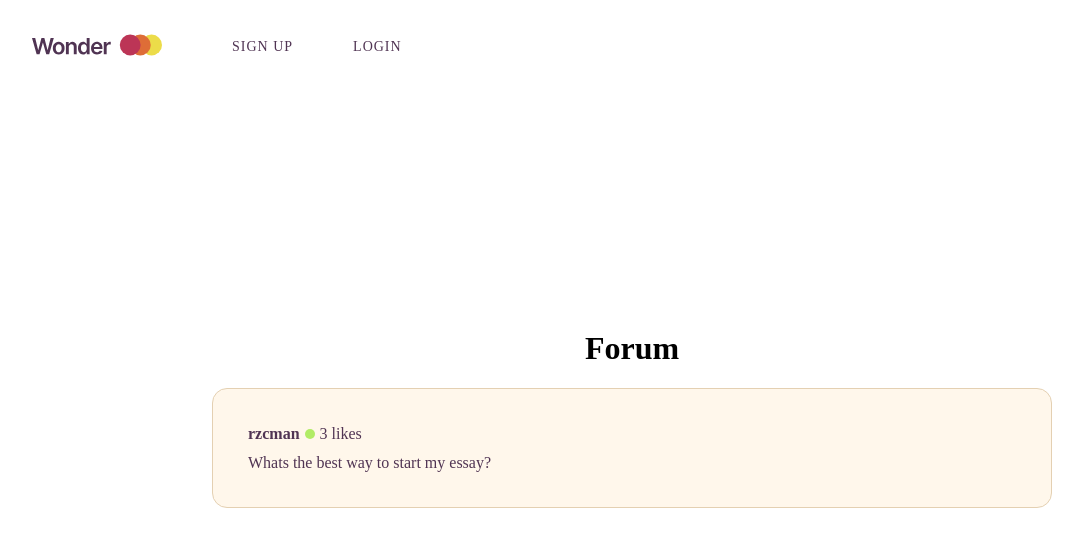
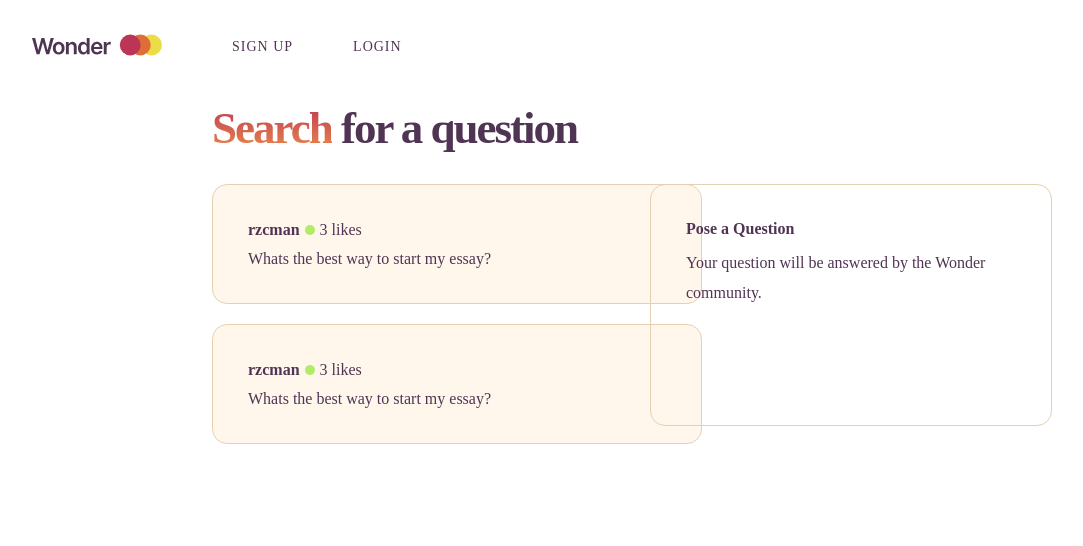
Before and after one commit to wyattlake/hackathon-site, a Next.js app: page /forum in a window 1280 px wide. Shown: the top 546 px of the page, without its empty margins (8-1091 px from the left). Built offline with nearby package versions, Linux system fonts and the light colour scheme.

Commit message:
Added comment module

```diff
--- a/package.json
+++ b/package.json
@@ -12,6 +12,7 @@
     "next": "12.3.1",
     "react": "18.2.0",
     "react-dom": "18.2.0",
+    "react-hook-form": "^7.37.0",
     "typewriter-effect": "^2.19.0"
   },
   "devDependencies": {
--- a/pages/forum.tsx
+++ b/pages/forum.tsx
@@ -3,7 +3,8 @@ import Head from "next/head";
 import Image from "next/image";
 import { CommentSmall } from "../components/CommentSmall";
 import { Navbar } from "../components/Navbar";
-import styles from "../styles/Home.module.css";
+import styles from "../styles/Forum.module.css";
+import { useForm } from "react-hook-form";
 
 const Forum: NextPage = () => {
     return (
@@ -14,10 +15,19 @@ const Forum: NextPage = () => {
             </Head>
             <main className={styles.main}>
                 <Navbar style={{ position: "absolute", top: 0 }} />
-                <div>
-                    <h1>Forum</h1>
+                <div className={styles.mainSection}>
+                    <div className={styles.pageTitle}>
+                        <h1 className={styles.titleGradient}>Search</h1>
+                        <h1 className={styles.title}>&nbsp;for a question</h1>
                     </div>
-                <div className="body">
+                    <div className={styles.commentSection}>
+                        <div className={styles.commentList}>
+                            <CommentSmall
+                                subject="Math"
+                                author="rzcman"
+                                title="Whats the best way to start my essay?"
+                                likes={3}
+                            />
                             <CommentSmall
                                 subject="Math"
                                 author="rzcman"
@@ -25,6 +35,15 @@ const Forum: NextPage = () => {
                                 likes={3}
                             />
                         </div>
+                        <div className={styles.postComment}>
+                            <p className={styles.subtitle}>Pose a Question</p>
+                            <p className={styles.helpText}>
+                                Your question will be answered by the Wonder
+                                community.
+                            </p>
+                        </div>
+                    </div>
+                </div>
             </main>
         </div>
     );
--- a/styles/CommentSmall.module.css
+++ b/styles/CommentSmall.module.css
@@ -3,9 +3,9 @@
     flex-direction: column;
     padding: 35px;
     border-radius: 15px;
-    border: 1.5px solid #E4D0B2;
-    background: #FFF7EB;
-    width: 60vw;
+    border: 1.5px solid #e4d0b2;
+    background: #fff7eb;
+    width: 100%;
 }
 
 .comment > p {
--- a/styles/Forum.module.css
+++ b/styles/Forum.module.css
@@ -8,137 +8,84 @@
     flex: 1;
     display: flex;
     flex-direction: column;
-  justify-content: center;
+    justify-content: flex-start;
     align-items: center;
-}
-
-.footer {
-  display: flex;
-  flex: 1;
-  padding: 2rem 0;
-  border-top: 1px solid #eaeaea;
-  justify-content: center;
-  align-items: center;
-}
-
-.footer a {
-  display: flex;
-  justify-content: center;
-  align-items: center;
-  flex-grow: 1;
-}
-
-.title a {
-  color: #0070f3;
-  text-decoration: none;
-}
-
-.title a:hover,
-.title a:focus,
-.title a:active {
-  text-decoration: underline;
+    height: 100vh;
 }
 
 .title {
-  margin: 0;
-  line-height: 1.15;
-  font-size: 4rem;
+    font-size: 45px;
+    font-weight: 550;
+    letter-spacing: -2px;
+    color: #503453;
 }
 
-.title,
-.description {
-  text-align: center;
+.titleGradient {
+    font-size: 45px;
+    font-weight: 550;
+    letter-spacing: -2px;
+    background: linear-gradient(to bottom, #bc3556, #ec8d49);
+    -webkit-text-fill-color: transparent;
+    -webkit-background-clip: text;
 }
 
-.description {
-  margin: 4rem 0;
-  line-height: 1.5;
-  font-size: 1.5rem;
-}
-
-.code {
-  background: #fafafa;
-  border-radius: 5px;
-  padding: 0.75rem;
-  font-size: 1.1rem;
-  font-family: Menlo, Monaco, Lucida Console, Liberation Mono, DejaVu Sans Mono,
-    Bitstream Vera Sans Mono, Courier New, monospace;
-}
-
-.grid {
+.pageTitle {
     display: flex;
     align-items: center;
-  justify-content: center;
-  flex-wrap: wrap;
-  max-width: 800px;
-}
-
-.card {
-  margin: 1rem;
-  padding: 1.5rem;
-  text-align: left;
-  color: inherit;
-  text-decoration: none;
-  border: 1px solid #eaeaea;
-  border-radius: 10px;
-  transition: color 0.15s ease, border-color 0.15s ease;
-  max-width: 300px;
-}
-
-.card:hover,
-.card:focus,
-.card:active {
-  color: #0070f3;
-  border-color: #0070f3;
-}
-
-.card h2 {
-  margin: 0 0 1rem 0;
-  font-size: 1.5rem;
-}
-
-.card p {
-  margin: 0;
-  font-size: 1.25rem;
-  line-height: 1.5;
-}
-
-.logo {
-  height: 1em;
-  margin-left: 0.5rem;
-}
-
-.comment {
-  border: 1px solid black;
-  border-radius: 20px;
-  padding: 20px;
-  display: flex;
     flex-direction: row;
 }
 
-.commentInfo {
+.mainSection {
     display: flex;
     flex-direction: column;
-  text-align: right;
-  padding-left: 10px;
-  flex-shrink: 0;
+    width: 70%;
+    height: 100%;
 }
 
-.commentMain {
-  padding-left: 30px;
+.subtitle {
+    color: #503453;
+    font-weight: 550;
+    margin: 0px;
+}
+
+.commentSection {
+    display: flex;
+    flex-direction: row;
+    justify-content: stretch;
+    align-items: stretch;
+    width: 100%;
+    height: 100%;
+    min-width: 0;
+}
+
+.postComment {
     display: flex;
     flex-direction: column;
-  align-self: stretch;
-  width: 100%;
+    padding: 35px;
+    border-radius: 15px;
+    border: 1.5px solid #e4d0b2;
+    flex: 0 0 330px;
+    overflow: hidden;
+    height: 170px;
+    margin-left: 10px;
 }
 
-.commentProfile {
+.commentList {
     display: flex;
-  flex-direction: row;
-
-  justify-content: end;
+    flex-direction: column;
+    flex-grow: 1;
+    margin-right: 10px;
 }
 
-.commentProfile>* {
-  padding-left: 10px;
+.commentList > div {
+    margin-bottom: 20px;
 }
+
+.postComment > p {
+    color: #503453;
+}
+
+.helpText {
+    margin-top: 10px;
+    line-height: 30px;
+}
--- a/styles/Home.module.css
+++ b/styles/Home.module.css
@@ -46,8 +46,8 @@
 .topComment {
     padding: 30px;
     border-radius: 15px;
-    border: 1.5px solid #E4D0B2;
-    background: #FFF7EB;
+    border: 1.5px solid #e4d0b2;
+    background: #fff7eb;
     width: 350px;
     margin-right: 30px;
 }
@@ -59,12 +59,18 @@
     margin-right: 30px;
     border-radius: 15px;
     border: 1.5px solid transparent;
-    background: linear-gradient(to right,#E4D0B2, #E4D0B2, transparent, transparent) border-box;
-    -webkit-mask:
-       linear-gradient(#fff 0 0) padding-box,
-       linear-gradient(#fff 0 0);
+    background: linear-gradient(
+            to right,
+            #e4d0b2,
+            #e4d0b2,
+            transparent,
+            transparent
+        )
+        border-box;
+    -webkit-mask: linear-gradient(#fff 0 0) padding-box,
+        linear-gradient(#fff 0 0);
     -webkit-mask-composite: xor;
-            mask-composite: exclude;
+    mask-composite: exclude;
 }
 
 .subject {
@@ -84,7 +90,7 @@
 }
 
 .subjectDot1 {
-    background-color: #B1EC65;
+    background-color: #b1ec65;
     width: 10px;
     height: 10px;
     border-radius: 10px;
@@ -93,7 +99,7 @@
 }
 
 .subjectDot2 {
-    background-color: #EBBA48;
+    background-color: #ebba48;
     width: 10px;
     height: 10px;
     border-radius: 10px;
@@ -115,9 +121,8 @@
     margin-left: 0.2em;
 }
 
-.typedText>div>span {
-    background: linear-gradient(to bottom, #BC3556,
-            #EC8D49);
+.typedText > div > span {
+    background: linear-gradient(to bottom, #bc3556, #ec8d49);
     -webkit-text-fill-color: transparent;
     -webkit-background-clip: text;
 }
@@ -132,42 +137,42 @@
     align-items: center;
 }
 
-.parallax>.parallaxItem {
+.parallax > .parallaxItem {
     position: absolute;
     border-radius: 100%;
 }
 
-.parallax>.parallaxItem:nth-child(1) {
+.parallax > .parallaxItem:nth-child(1) {
     top: 20%;
     left: -60px;
     z-index: 0;
 }
 
-.parallax>.parallaxItem:nth-child(2) {
+.parallax > .parallaxItem:nth-child(2) {
     bottom: -150px;
     right: -250px;
     z-index: 0;
 }
 
-.parallax>.parallaxItem:nth-child(3) {
+.parallax > .parallaxItem:nth-child(3) {
     top: 100px;
     right: 150px;
     z-index: 0;
 }
 
-.parallax>.parallaxItem:nth-child(4) {
+.parallax > .parallaxItem:nth-child(4) {
     bottom: -330px;
     left: -150px;
     z-index: 0;
 }
 
-.parallax>.parallaxItem:nth-child(5) {
+.parallax > .parallaxItem:nth-child(5) {
     top: 13%;
     left: 40%;
     z-index: 0;
 }
 
-.parallax>.parallaxItem:nth-child(6) {
+.parallax > .parallaxItem:nth-child(6) {
     bottom: 17%;
     left: 30%;
     z-index: 0;
--- a/styles/globals.css
+++ b/styles/globals.css
@@ -1,11 +1,11 @@
-@import url('https://fonts.googleapis.com/css2?family=Inter:wght@100;200;300;400;500;550;600;700;800;900&display=swap');
+@import url("https://fonts.googleapis.com/css2?family=Inter:wght@100;200;300;400;500;550;600;700;800;900&display=swap");
 
 html,
 body {
     padding: 0;
     margin: 0;
     font-family: Inter;
-  background: #FFF7EB;
+    background: #fff7eb;
 }
 
 a {
```
Also changed, not shown: styles/Navbar.module.css (line endings or trailing spaces), 2 other files (tests, documents, lock files or other folders). Lines whose indentation alone changed are shown as unchanged.
